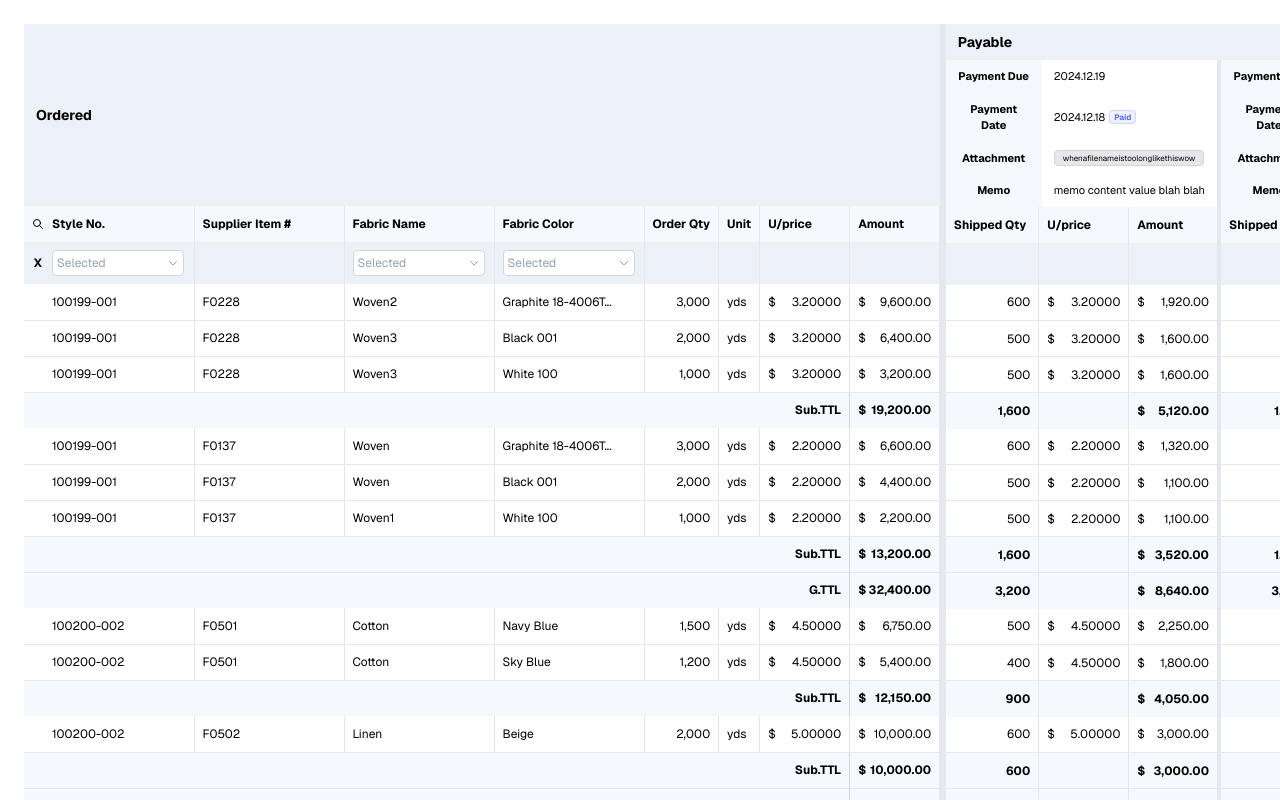
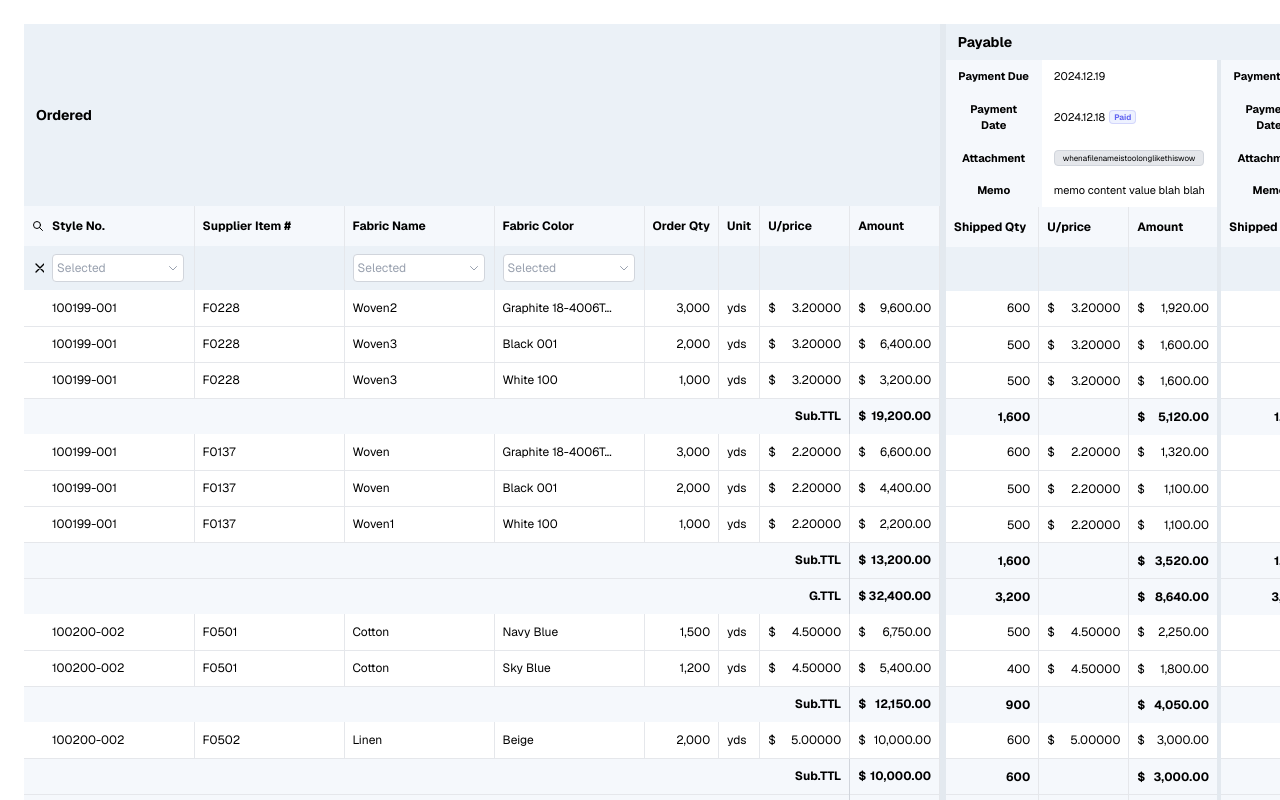
Before and after one commit to Karl900202/payment-consumption-table, a Next.js app: page / in a window 1280 px wide. Both pictures are taken after a click on the element 34 px from the left and 224 px from the top of the page. Shown: the top 800 px of the page. Built offline with nearby package versions, Linux system fonts and the light colour scheme.

Commit message:
3단 4단 헤더 스티키 추가 및 높이 수정 4단헤더 X 닫기 토글 SVG로 교체

```diff
--- a/app/components/forms/FilterDropdown.tsx
+++ b/app/components/forms/FilterDropdown.tsx
@@ -56,7 +56,7 @@ const FilterDropdownComponent = ({
       <button
         type="button"
         onClick={() => setIsOpen(!isOpen)}
-        className="w-full min-h-[26px] px-1 py-0.5 border border-gray-300 rounded bg-white text-left flex items-center justify-between"
+        className="w-full min-h-[28px] px-1 py-0.5 border border-gray-300 rounded bg-white text-left flex items-center justify-between"
       >
         <span
           className={`text-xs font-normal truncate min-w-0 flex-1 ${!value ? "text-gray-400" : ""}`}
--- a/app/components/tables/OrderedTable.tsx
+++ b/app/components/tables/OrderedTable.tsx
@@ -162,7 +162,19 @@ const OrderedTableComponent = ({
               className="table-header-cell-icon cursor-pointer"
               onClick={handleCloseSearchRow}
             >
-              X
+              <svg
+                className="w-4 h-4"
+                fill="none"
+                stroke="currentColor"
+                viewBox="0 0 24 24"
+              >
+                <path
+                  strokeLinecap="round"
+                  strokeLinejoin="round"
+                  strokeWidth={2}
+                  d="M6 18L18 6M6 6l12 12"
+                />
+              </svg>
             </th>
             <th className="px-2 py-2 table-header-cell table-header-cell-dropdown">
               <FilterDropdown
--- a/app/styles/payment-table.css
+++ b/app/styles/payment-table.css
@@ -19,14 +19,28 @@
 
 .table-header-row-bottom {
   @apply bg-[#F5F8FC];
-  height: 36px;
+  height: 40px;
+}
+
+.table-header-row-bottom th {
+  position: sticky;
+  top: 0;
+  z-index: 10;
+  background-color: #F5F8FC;
 }
 
 .table-header-row-search {
-  height: 42px;
+  height: 44px;
   min-height: 42px;
   max-height: 42px;
   overflow: visible;
+}
+
+.table-header-row-search th {
+  position: sticky;
+  top: 36px;
+  z-index: 10;
+  background-color: #EBF1F7;
 }
 
 /* 빈 행 스타일 */
```
